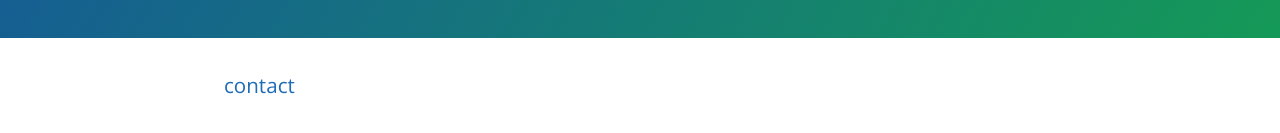
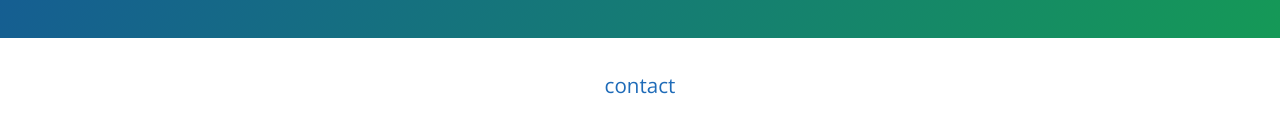
Before and after one commit to pouloum/static, a plain HTML site: page index.html in a window 1280 px wide. Shown: the part 279-412 px from the top of the page. Drawn offline with nearby package versions, Linux system fonts and the light colour scheme.

Commit message:
Update index.html

```diff
--- a/index.html
+++ b/index.html
@@ -16,7 +16,7 @@
     </section>
 
     <section class="main-content">
-      <h3><a mailto:contact@streamvalue.com>contact</a></h3>
+      <h3><center><a href="mailto:contact@streamvalue.com">contact</a></center></h3>
 
     </section>
 
```
